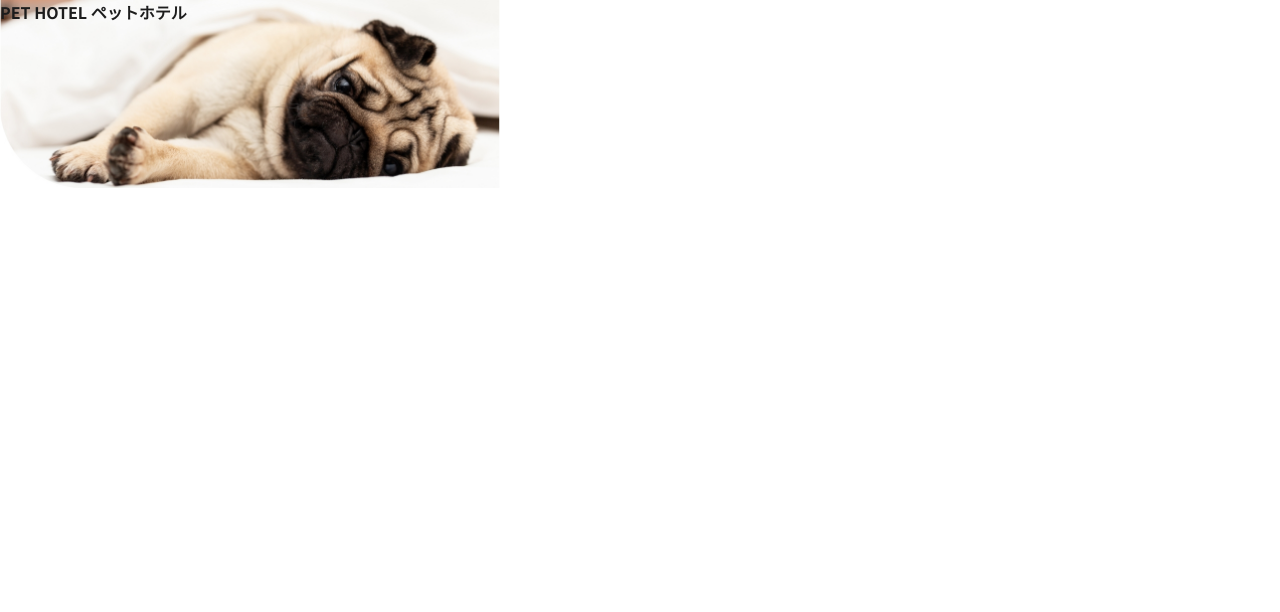
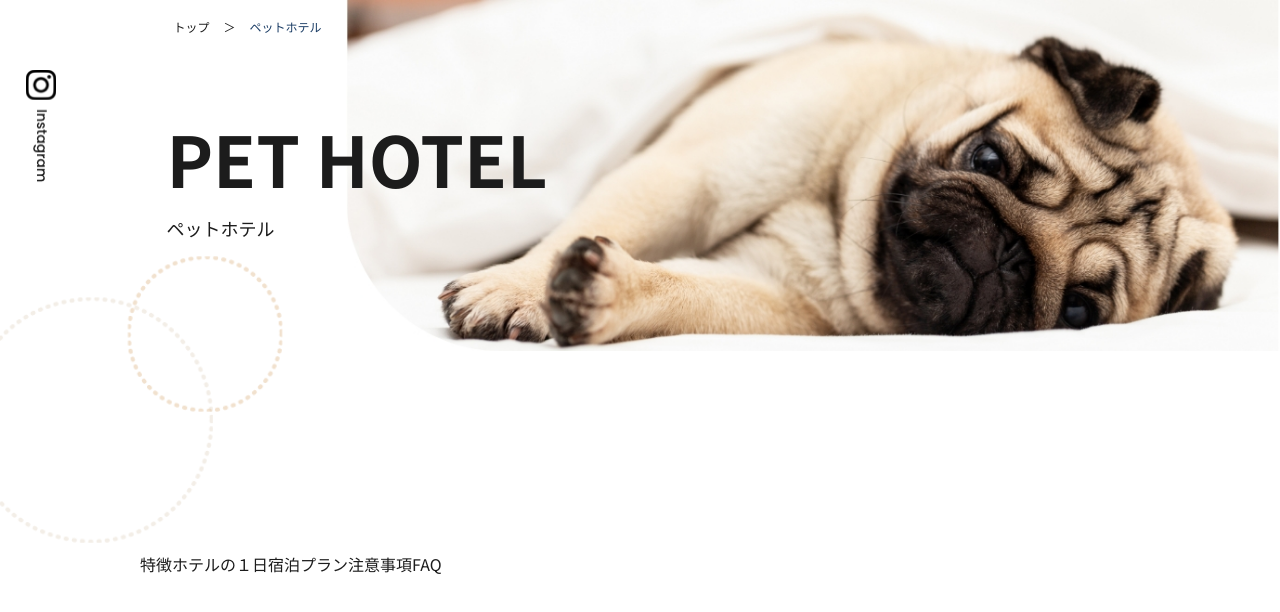
Before and after one commit to fujihara-1986/recurrent, a website: page public/hotel/index.html in a window 1280 px wide. Drawn offline with nearby package versions, Linux system fonts and the light colour scheme; files that its build step writes are made by us from their sources; files whose address does not match are found by name.

Commit message:
進捗8/8 昼まで

```diff
--- a/public/hotel/index.html
+++ b/public/hotel/index.html
@@ -17,18 +17,16 @@
   </head>
   <body>
     <main id="hotel" class="hotel">
-      <div class="hotel_fv_wrap">
+      <div class="fv">
+        <div class="fv_img">
           <div class="instagram_icon">
-          <!-- <img
+            <img
+              class="img"
               src="/common/img/hotel/instagram_icon.png"
               alt="インスタグラムのアイコン"
-          /> -->
+            />
           </div>
-        <h2 class="fv_text">
-          <span>PET HOTEL</span>
-          <span>ペットホテル</span>
-        </h2>
-        <div class="hotel_fv">
+          <div class="fv_dog">
             <picture>
               <source
                 srcset="/common/img/hotel/hotel_fv.jpg"
@@ -41,11 +39,23 @@
                 media="(min-width: 769px)"
               />
               <img
+                class="img"
                 src="/common/img/hotel/hotel_fv_sp.jpg"
                 alt="ファーストビュー"
               />
             </picture>
           </div>
+          <h2 class="fv_text">
+            <span class="hotel_title">PET HOTEL</span>
+            <p>ペットホテル</p>
+          </h2>
+          <ol class="breadcrumb_link">
+            <li><a href="">トップ</a></li>
+            <li>＞</li>
+            <li class="font-color">ペットホテル</li>
+          </ol>
+        </div>
+
         <div class="dotted_circle">
           <img
             class="img"
@@ -53,6 +63,15 @@
             alt="点線の円"
           />
         </div>
+        <div class="container">
+          <ul>
+            <li><a href="">特徴</a></li>
+            <li><a href="">ホテルの１日</a></li>
+            <li><a href="">宿泊プラン</a></li>
+            <li><a href="">注意事項</a></li>
+            <li><a href="">FAQ</a></li>
+          </ul>
+        </div>
       </div>
     </main>
   </body>
--- a/resources/scss/page/_hotel.scss
+++ b/resources/scss/page/_hotel.scss
@@ -2,22 +2,78 @@
 
 body {
   font-family: $font-family;
-
-  .hotel_fv_wrap {
+}
+.fv {
+  .fv_img {
     position: relative;
 
-    .hotel_fv {
-      max-width: 500px;
+    .fv_dog {
+      position: relative;
+      left: 27%;
+      max-width: 73%;
+      aspect-ratio: calc(1005 / 378);
+
+      @include media_query($sm) {
+        aspect-ratio: calc(298 / 305);
+      }
     }
-    .instaram_icon {
+
+    .breadcrumb_link {
+      position: absolute;
+      top: 5%;
+      left: 13%;
+      display: flex;
+      list-style: none;
+      li {
+        margin: 0 rem(7);
+        font-size: rem(12);
+      }
+      .font-color {
+        color: $accent-color;
+      }
+      @include media_query($sm) {
+        display: none;
+      }
     }
 
     .fv_text {
       position: absolute;
+      top: 30%;
+      left: 13%;
+      .hotel_title {
+        display: block;
+        font-size: rem(70);
+        margin-bottom: rem(5);
+      }
+      p {
+        display: block;
+        font-size: rem(18);
+        font-weight: normal;
+      }
     }
-    .dotted_circle {
-      position: absolute;
-      width: 50px;
+  }
+
+  .instagram_icon {
+    top: 20%;
+    left: 2%;
+    position: absolute;
+    aspect-ratio: calc(30 / 113);
+    height: rem(113);
+  }
+  .dotted_circle {
+    position: relative;
+    max-width: rem(292);
+    aspect-ratio: calc(284 / 292);
+    margin-top: rem(-100);
+    z-index: -1;
+  }
+  .container {
+    ul {
+      display: flex;
+      li {
+        display: inline-block;
+        list-style: none;
+      }
     }
   }
 }
```
Lines whose indentation alone changed are shown as unchanged.
